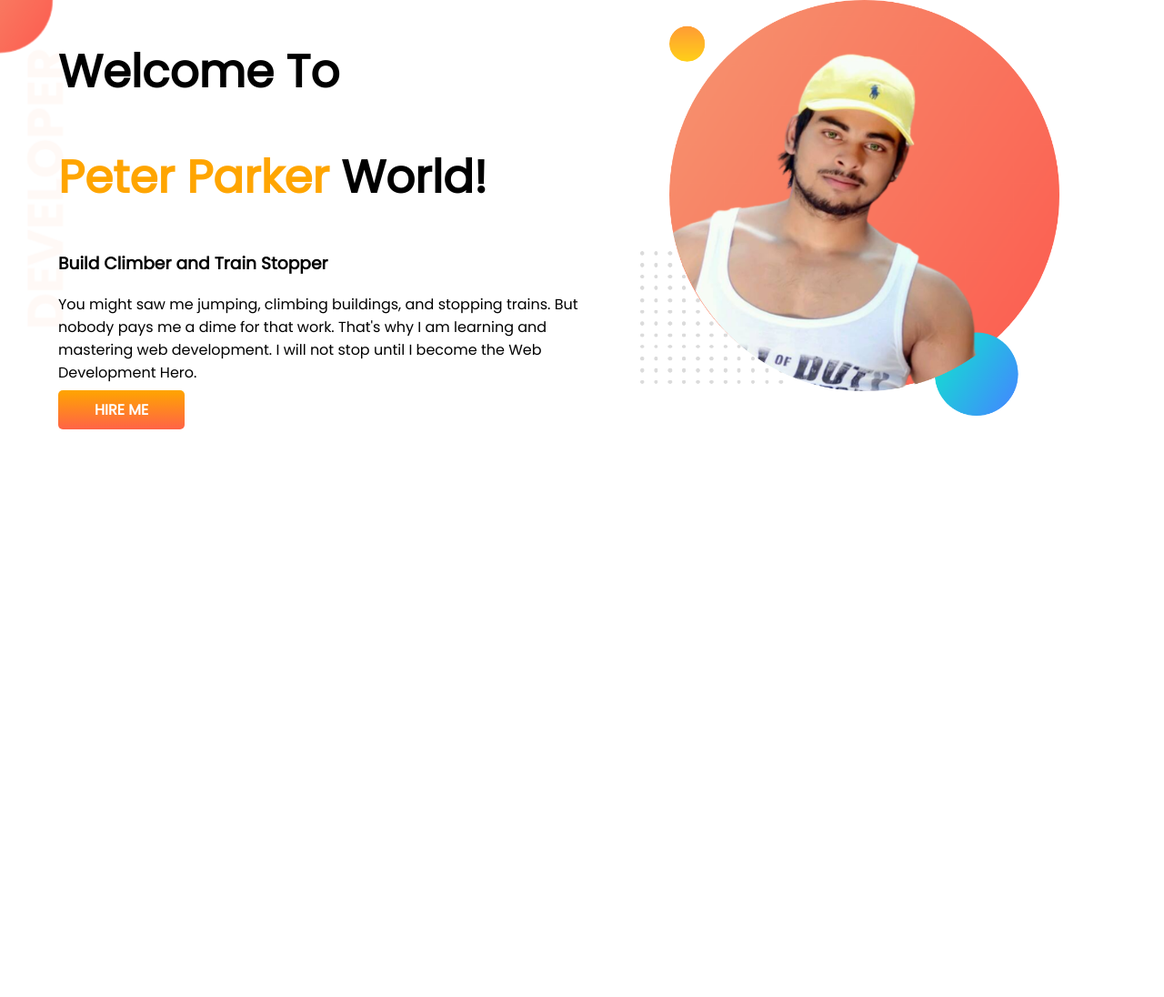
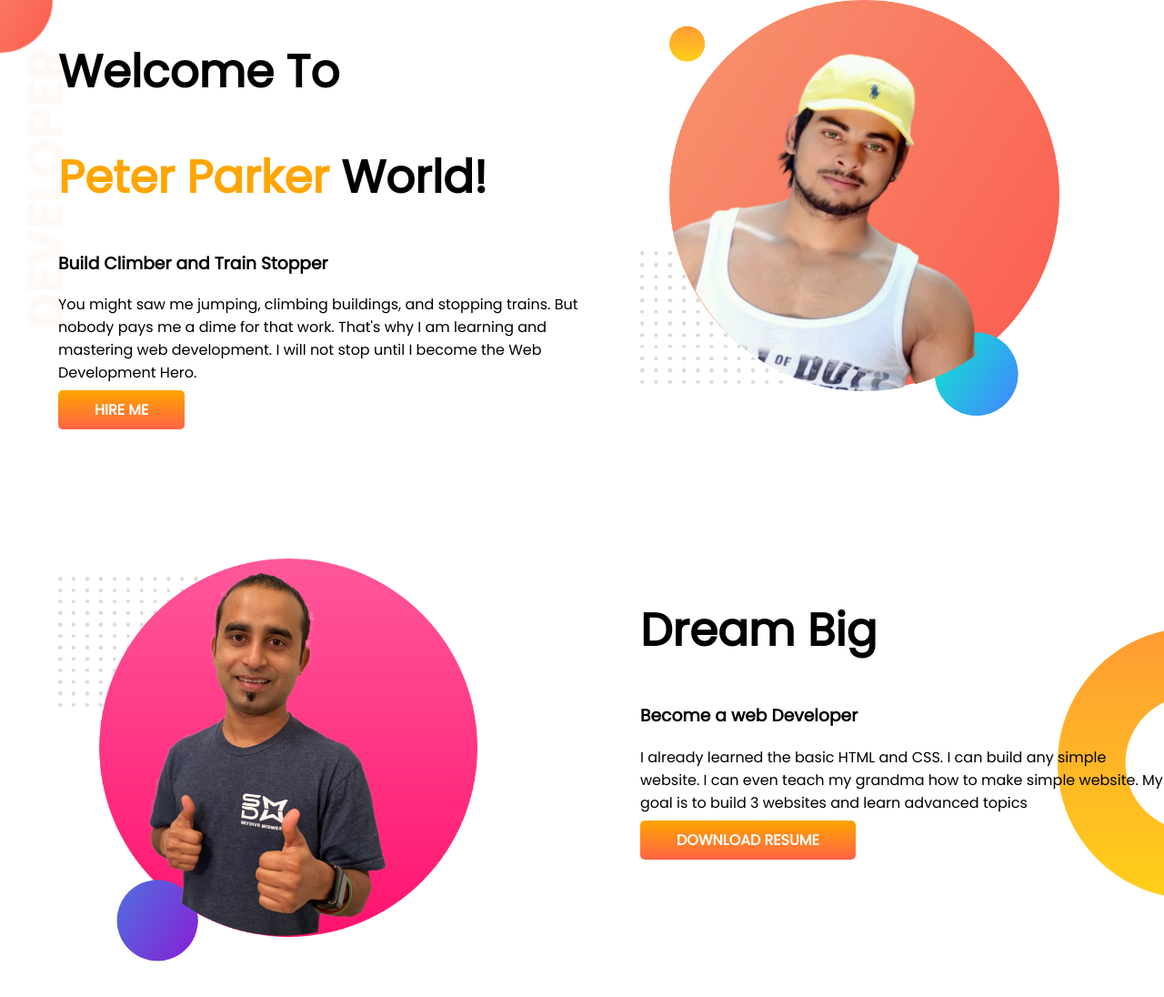
Before and after one commit to ashiq-rahman07/developer-portfolio, a plain HTML site: page index.html in a window 1280 px wide. Shown: the whole page at 91% size. Before the commit the page ends 800 px from the top, so only its background shows below. Drawn offline with Linux system fonts and the light colour scheme.

Commit message:
dream-big added

```diff
--- a/index.html
+++ b/index.html
@@ -31,6 +31,18 @@
         </div>
 
     </section>
+    <section class="dream-big">
+        <div class="half-width">
+            <img src="images/jhankar2.png" alt="">
+        </div>
+        <div class="half-width">
+            <h1>Dream Big</h1>
+            <h3>Become a web Developer</h3>
+            <p>I already learned the basic HTML and CSS. I can build any simple website. I can even teach my grandma how
+                to make simple website. My goal is to build 3 websites and learn advanced topics</p>
+            <a class="link-button" target="_blank" href="">DOWNLOAD RESUME</a>
+        </div>
+    </section>
 </body>
 
 </html>
--- a/style.css
+++ b/style.css
@@ -13,6 +13,7 @@ h1 {
 
 section {
     display: flex;
+    margin-bottom: 150px;
 }
 
 .half-width {
@@ -37,3 +38,9 @@ section {
     background-image: url(images/top-banner.png);
     background-repeat: no-repeat;
 }
+
+.dream-big {
+    background-image: url(images/dream-bg.png);
+    background-repeat: no-repeat;
+    background-position: right;
+}
```
